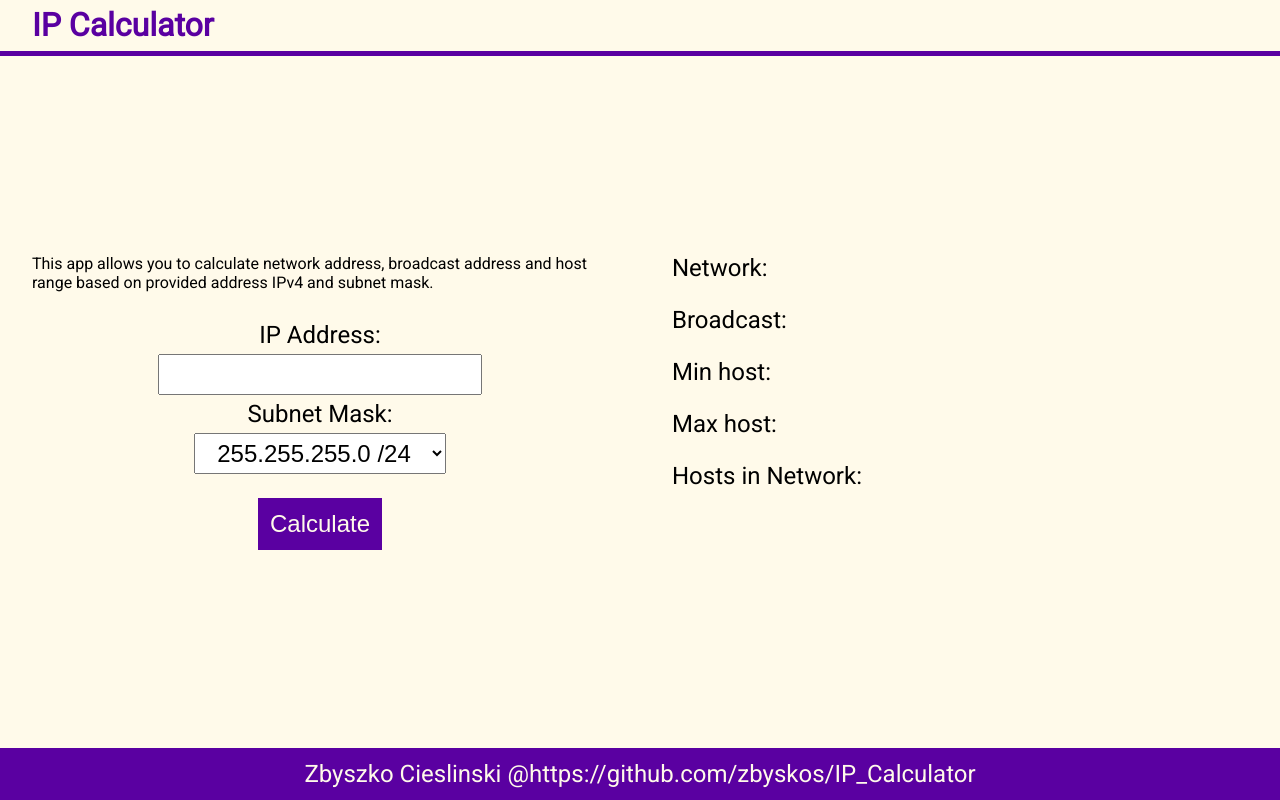
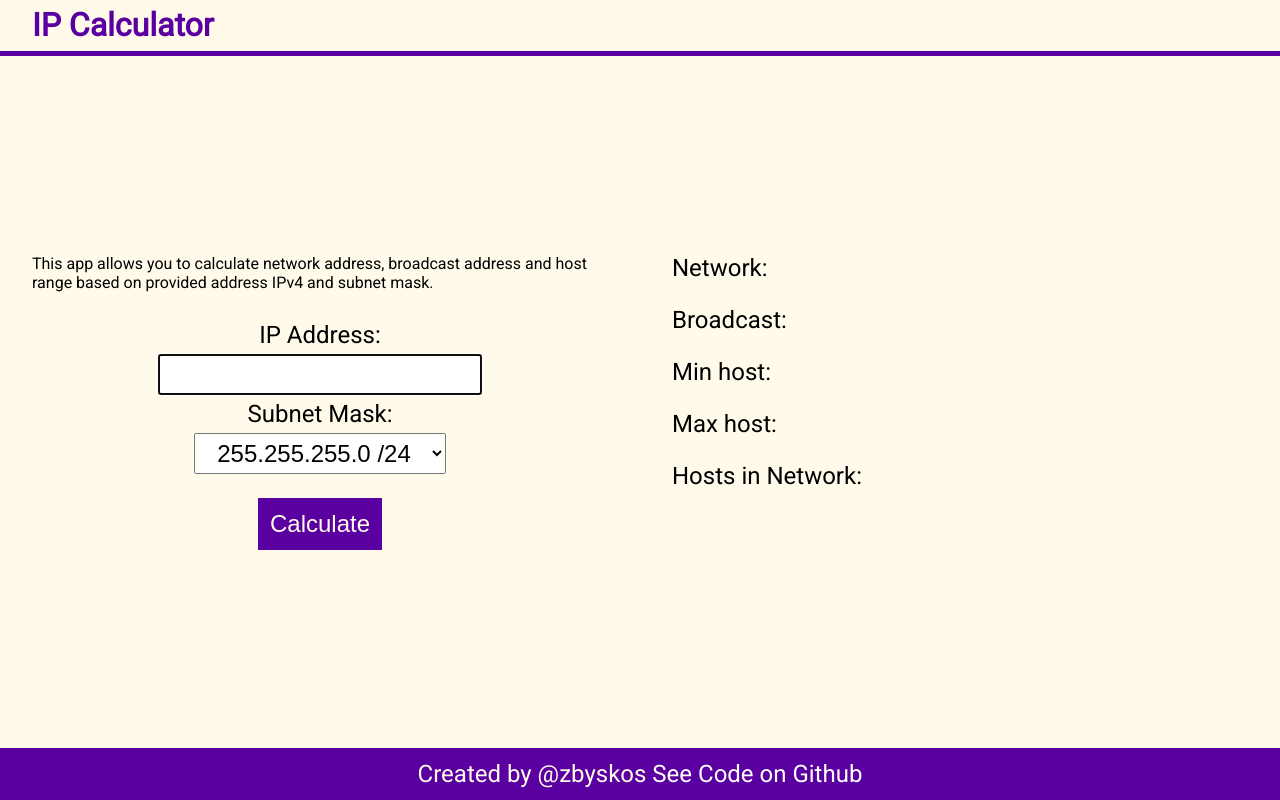
Before and after one commit to zbyskos/IP_Calculator, a React (Vite) app: page / in a window 1280 px wide. Built offline with nearby package versions, Linux system fonts and the light colour scheme.

Commit message:
Some style fixes

```diff
--- a/src/components/Footer.tsx
+++ b/src/components/Footer.tsx
@@ -2,7 +2,7 @@ import React from 'react'
 
 const Footer = () => {
     return (
-        <footer>Zbyszko Cieslinski @https://github.com/zbyskos/IP_Calculator</footer>
+        <footer>Created by @zbyskos <a href="https://github.com/zbyskos/IP_Calculator" target='_blank'>See Code on Github</a></footer>
     )
 }
 
--- a/src/components/InputForm.tsx
+++ b/src/components/InputForm.tsx
@@ -74,7 +74,7 @@ const InputForm = ({ setResult }: params) => {
         <div className='inputForm'>
             <form onSubmit={(e) => calculateResults(e)}>
                 <label htmlFor='ipAddress'>IP Address: </label>
-                <input name="ipAddress" id="ipAddress" required className={inputError ? "wrongInput" : ""} />
+                <input name="ipAddress" id="ipAddress" required className={inputError ? "wrongInput" : ""} autoFocus />
                 {inputError && <p className="errorMsg">Wrong IP addres</p>}
                 <label htmlFor='subnetMask'>Subnet Mask:</label>
                 <select name="subnetMask" id="subnetMask" defaultValue="255.255.255.0">
--- a/src/index.css
+++ b/src/index.css
@@ -100,6 +100,16 @@ footer {
   word-wrap: break-word;
 }
 
+footer a {
+  color: white;
+  text-decoration: none;
+}
+
+footer a:hover,
+footer a:focus {
+  text-decoration: underline;
+}
+
 @media (max-width: 600px) {
   main {
     display: flex;
```
